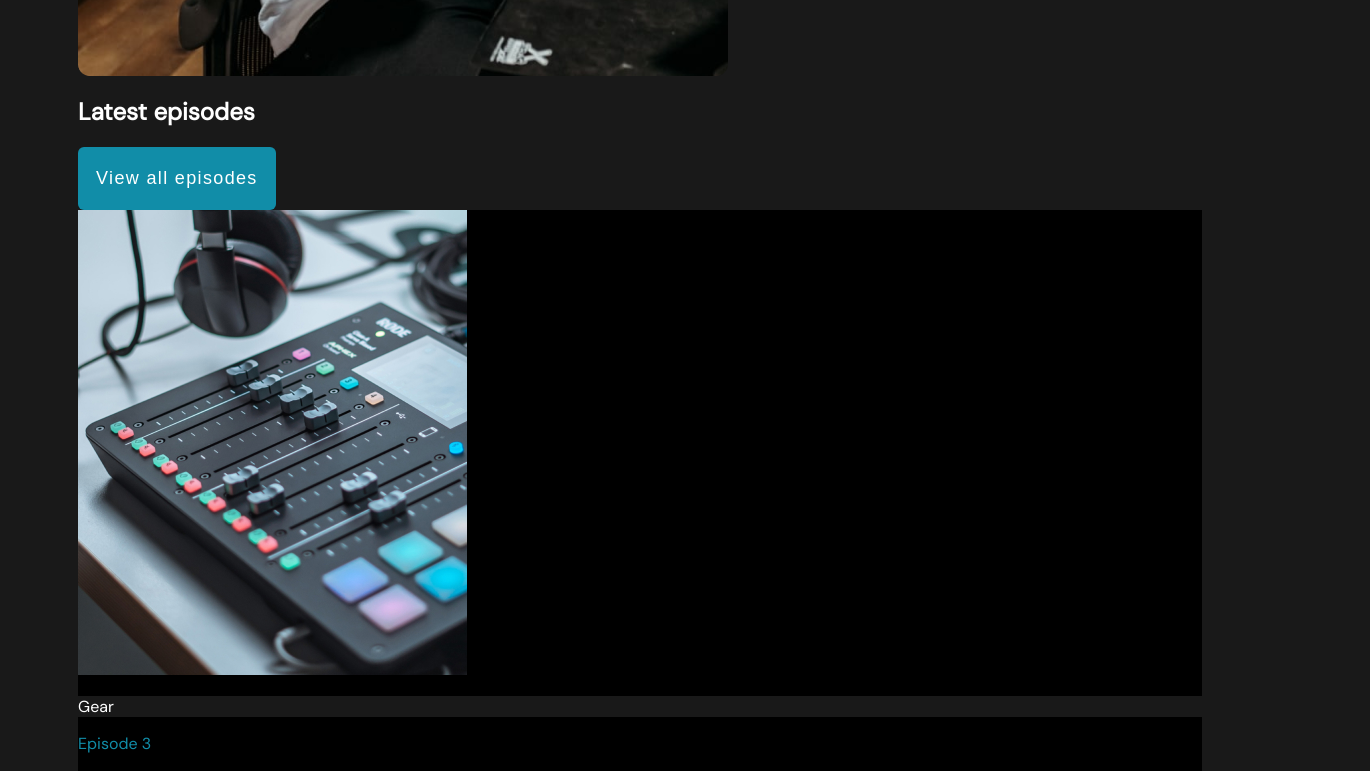
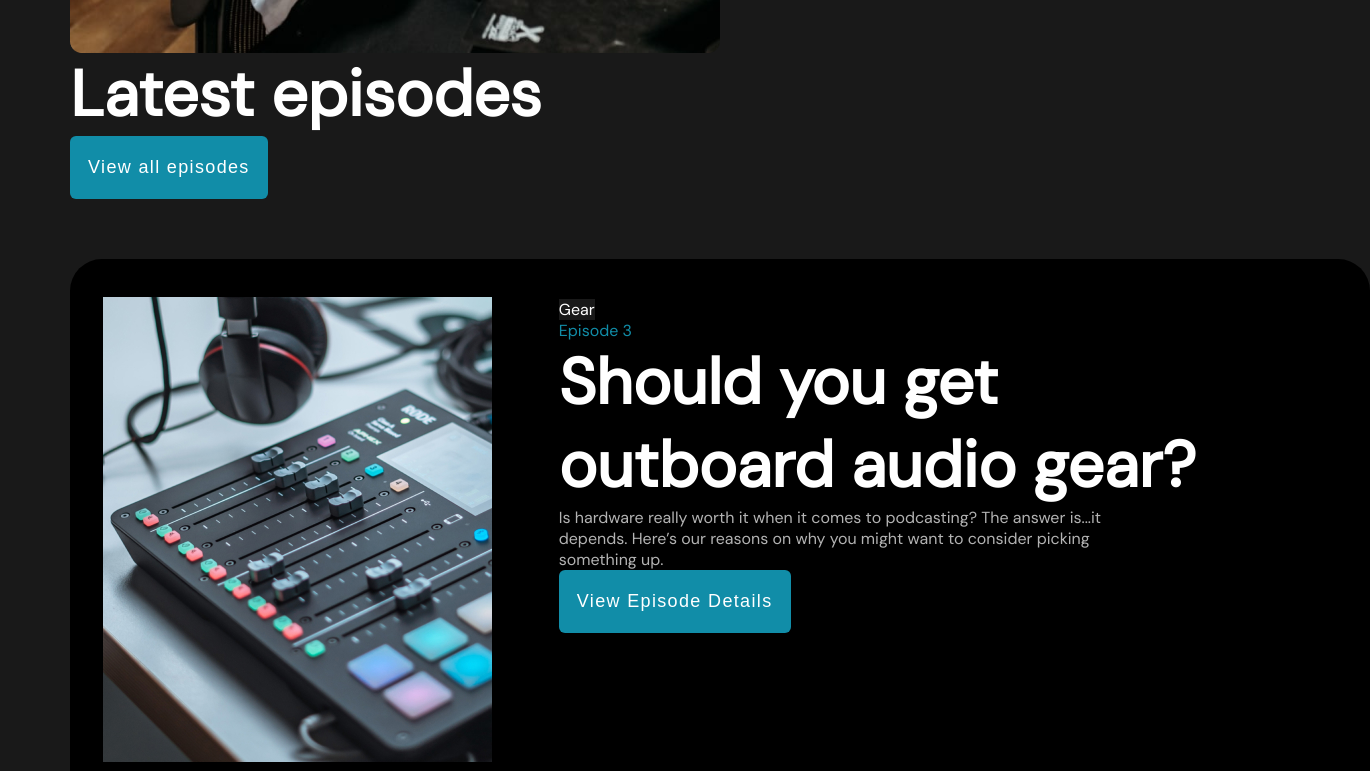
Before and after one commit to igshipilov/pet-LandingPage, a website: page src/index.html in a window 1280 px wide. Shown: the part 858-1629 px from the top of the page, 1370 px wide, since content can reach past the window. Drawn offline with Linux system fonts and the light colour scheme.

Commit message:
starting work on three blocks

```diff
--- a/src/index.html
+++ b/src/index.html
@@ -50,8 +50,52 @@
       <h2>Latest episodes</h2>
       <button>View all episodes</button>
 
+
+      <div class="episodes">
+
+        <div class="episodes__episode">
+
+          <div class="image">
+            <img src="../src/files/imgs/photo-mixer.jpg" alt="mixer.jpg">
+          </div>
+
+          <div class="episode__content">
+            <span class="category">Gear</span>
+            <p class="subtitle">Episode 3</p>
+            <h2>Should you get <br />outboard audio gear?</h2>
+            <p class="text-description">
+              Is hardware really worth it when it comes to podcasting? The answer
+              is...it <br /> depends. Here’s our reasons on why you might want to consider
+              picking <br /> something up.
+            </p>
+            <button>View Episode Details</button>
+          </div>
+
+
+        </div>
+
+
+        <div class="episodes__episode">
+
+        </div>
+
+
+        <div class="episodes__episode">
+
+        </div>
+
+      </div>
+
+
+      <!-- <div class="episodes">
         <div class="episode">
+          <div class="episode__episode-main>">
+
+            <div class="episode__image">
               <img src="../src/files/imgs/photo-mixer.jpg" alt="photo-mixer" class="episode__episode_photo" />
+            </div>
+
+            <div class="episode__content">
               <p class="category">Gear</p>
               <p class="subtitle">Episode 3</p>
               <h2>Should you get <br />outboard audio gear?</h2>
@@ -61,6 +105,9 @@
                 picking something up.
               </p>
               <button>View Episode Details</button>
+            </div>
+
+          </div>
         </div>
 
         <div class="episode">
@@ -92,6 +139,8 @@
           </p>
           <button>View Episode Details</button>
         </div>
+      </div> -->
+
 
       <div class="person">
         <div class="circle">
--- a/src/styles.css
+++ b/src/styles.css
@@ -11,6 +11,8 @@
   /* размер учитывается только по width и height,
   не учитываются padding и margin*/
   box-sizing: border-box;
+  padding: 0;
+  margin: 0;
 }
 
 body {
@@ -29,22 +31,80 @@ body {
   color: var(--color-accent);
 }
 
+
+
+/* .episodes {
+  display: flex;
+  flex-direction: column;
+} */
+
+.episodes__episode {
+  display: flex;
+  /* position: relative; */
+  align-items: center;
+  justify-content: space-around;
+
+  width: 1300px;
+  height: 545px;
+  margin-top: 60px;
+
+  border-radius: 32px;
+
+  background-color: var(--cards-color);
+}
+
+.image {
+  /* position: absolute;
+  left: 40px;
+  bottom: 40px;
+  top: 40px; */
+}
+
+.episode__content {
+  width: 778px;
+  height: 465px;
+  /* display: flex;
+  flex-direction: column; */
+  /* position: absolute;
+  right: 40px; */
+
+}
+
 .category {
+
   background-color: var(--color-main);
 }
 
-.episode {
+h2 {
+  font-size: 64px;
+}
+
+.text-description {
+  color: rgba(255, 255, 255, 0.70);
+}
+
+
+
+
+/* .episode {
+  display: flex;
+
   background-color: var(--cards-color);
+  border-radius: 32px;
+  margin: 100px;
 }
+
+.episode__episode_photo {
+  width: 389px;
+  height: 465px;
+} */
+
+
 
 .card {
   background-color: var(--cards-color);
 }
 
-.episode__episode_photo {
-  width: 389px;
-  height: 465px;
-}
 
 button {
   cursor: pointer;
```
Lines whose indentation alone changed are shown as unchanged.
